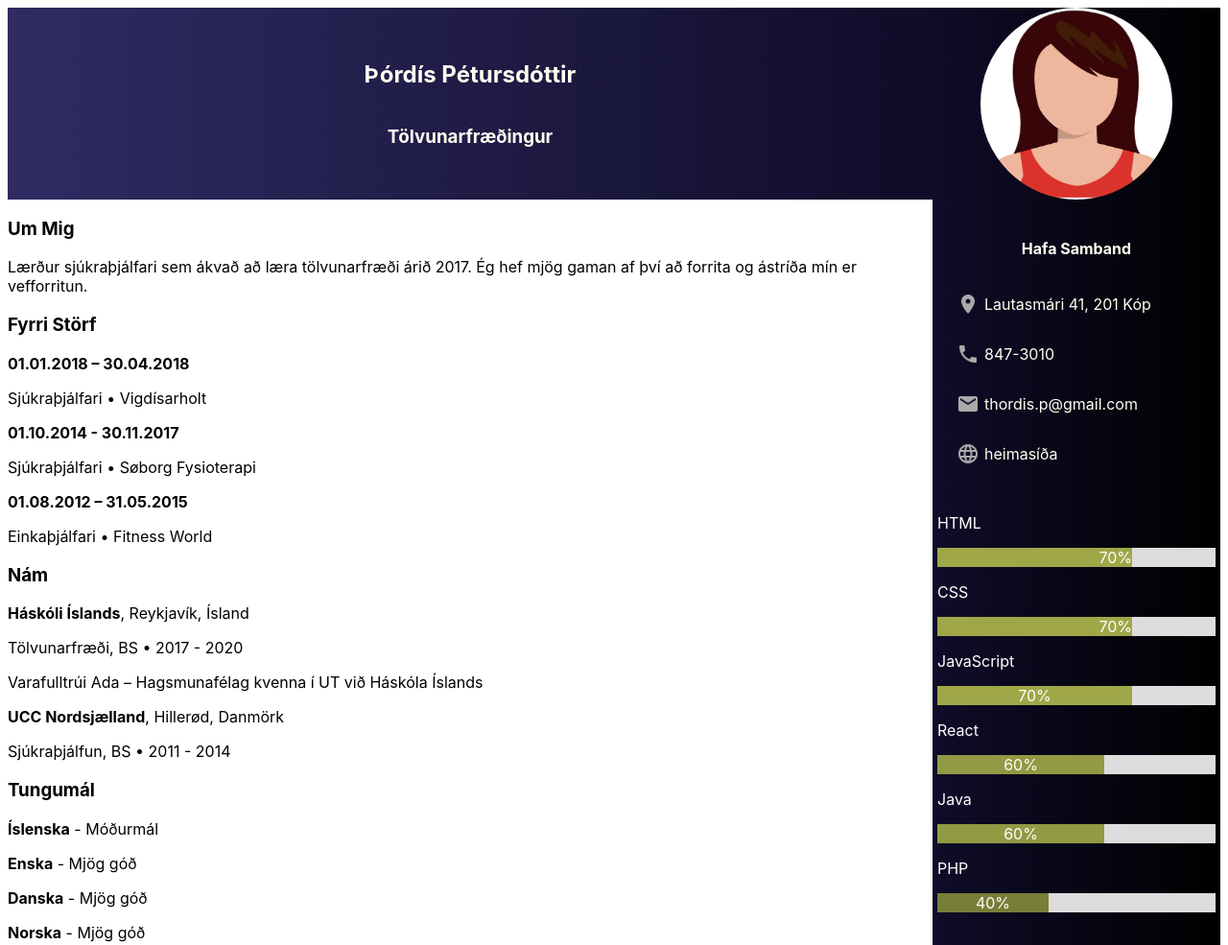
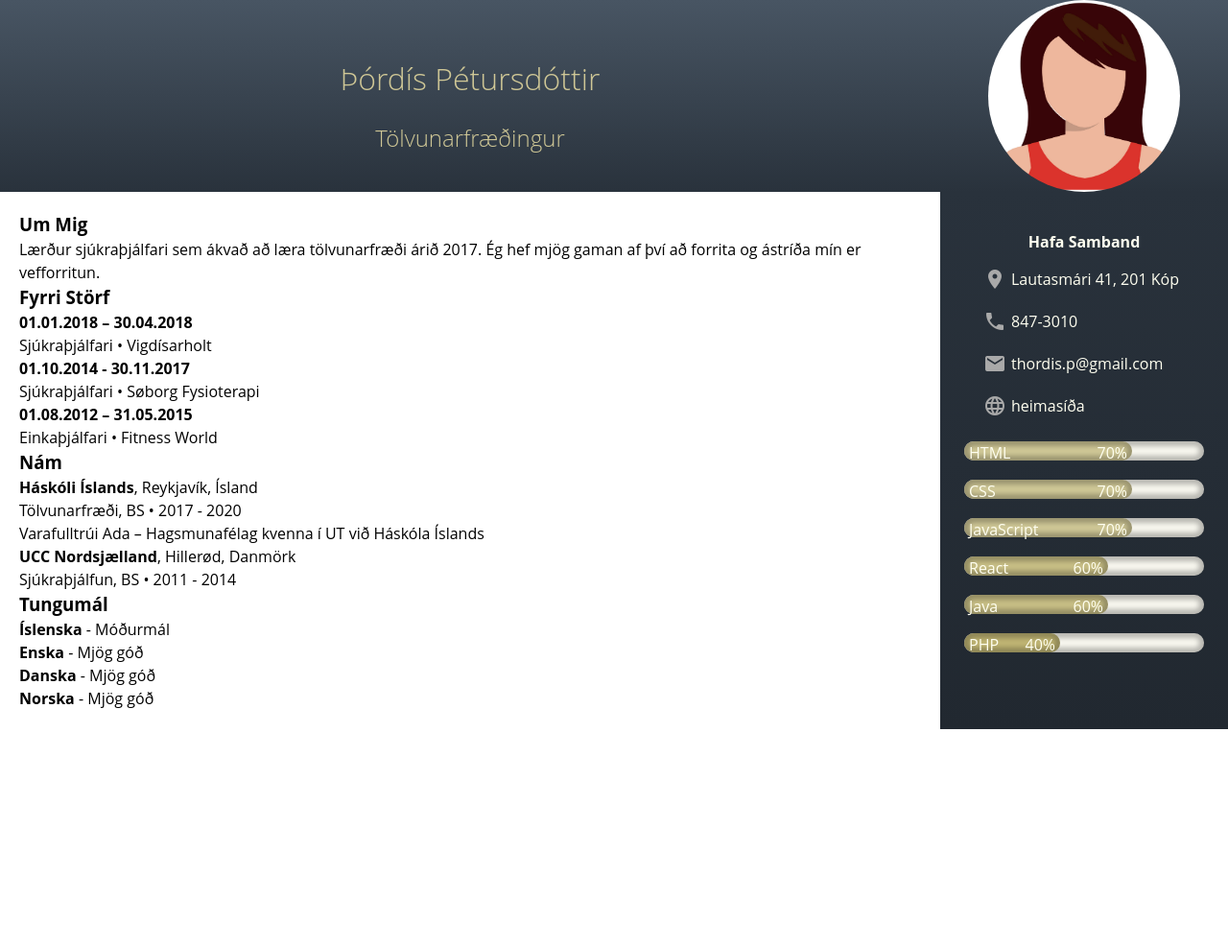
Before and after one commit to thordisp/thordisp.github.io, a website: page index.html in a window 1280 px wide. Shown: the top 985 px of the page at 96% size. After the commit the page ends 800 px from the top, so only its background shows below. Drawn offline with Linux system fonts and the light colour scheme.

Commit message:
New colors added, adjusting margin

```diff
--- a/index.html
+++ b/index.html
@@ -71,34 +71,46 @@
               </div>
             </div>
             <div class="skills">
-              <p>HTML</p>
               <div class="skills-container">
-                <div class="html">70%</div>
+                <div class="skill skill-html">
+                  <span>HTML</span>
+                  <span>70%</span>
+                </div>
               </div>
 
-              <p>CSS</p>
               <div class="skills-container">
-                <div class="css">70%</div>
+                <div class="skill skill-css">
+                  <span>CSS</span>
+                  <span>70%</span>
+                </div>
               </div>
 
-              <p>JavaScript</p>
               <div class="skills-container">
-                <div class="js">70%</div>
+                <div class="skill skill-js">
+                  <span>JavaScript</span>
+                  <span>70%</span>
+                </div>
               </div>
 
-              <p>React</p>
               <div class="skills-container">
-                <div class="react">60%</div>
+                <div class="skill skill-react">
+                  <span>React</span>
+                  <span>60%</span>
+                </div>
               </div>
 
-              <p>Java</p>
               <div class="skills-container">
-                <div class="java">60%</div>
+                <div class="skill skill-java">
+                  <span>Java</span>
+                  <span>60%</span>
+                </div>
               </div>
 
-              <p>PHP</p>
               <div class="skills-container">
-                <div class="php">40%</div>
+                <div class="skill skill-php">
+                  <span>PHP</span>
+                  <span>40%</span>
+                </div>
               </div>
             </div>
           </div>
--- a/styles.scss
+++ b/styles.scss
@@ -1,10 +1,26 @@
+*, *:before, *:after {
+  box-sizing: inherit;
+  padding: 0;
+  margin: 0;
+}
+
+html {
+  box-sizing: border-box;
+  font-family: helvetica, arial, sans-serif;
+  font-size: 16px;
+  line-height: 1.5;
+}
+
 .container {
-  font-family: -apple-system, BlinkMacSystemFont, 'Segoe UI', Roboto, Oxygen, Ubuntu, Cantarell, 'Open Sans', 'Helvetica Neue', sans-serif;
+  font-family: 'Open Sans', sans-serif;
 
   .header {
     display: grid;
     grid-template-rows: 200px;
     grid-template-columns: auto 300px;
+    background: #485563;  /* fallback for old browsers */
+    background: -webkit-linear-gradient(to top, #29323c, #485563);  /* Chrome 10-25, Safari 5.1-6 */
+    background: linear-gradient(to top, #29323c, #485563); /* W3C, IE 10+/ Edge, Firefox 16+, Chrome 26+, Opera 12+, Safari 7+ */
 
     &-title {
       grid-column-start: 1;
@@ -13,19 +29,24 @@
       flex-direction: column;
       justify-content: center;
       align-items: center;
-      color: ivory;
-      background: #0f0c29;  /* fallback for old browsers */
-      background: -webkit-linear-gradient(to right, #302b63, #0f0c29);  /* Chrome 10-25, Safari 5.1-6 */
-      background: linear-gradient(to right, #302b63, #0f0c29); /* W3C, IE 10+/ Edge, Firefox 16+, Chrome 26+, Opera 12+, Safari 7+ */
+      color: #cfc796;
+
+      h2 {
+        margin: 20px;
+        font-weight: lighter;
+        font-size: 32px;
+      }
+
+      h3 {
+        font-weight: lighter;
+        font-size: 24px;
+      }
     }
 
     &-image {
       display: flex;
       justify-content: center;
       align-items: center;
-      background: #0f0c29;  /* fallback for old browsers */
-      background: -webkit-linear-gradient(to right, #0f0c29, #000);  /* Chrome 10-25, Safari 5.1-6 */
-      background: linear-gradient(to right, #0f0c29, #000); /* W3C, IE 10+/ Edge, Firefox 16+, Chrome 26+, Opera 12+, Safari 7+ */
 
       img {
         width: 200px;
@@ -41,13 +62,20 @@
     grid-template-rows: auto;
     grid-template-columns: auto 300px;
 
+    .left {
+      display: grid;
+      grid-template-rows: auto;
+      padding: 20px;
+
+    }
+
     .right {
+      padding: 20px;
       grid-column-start: 2;
       grid-column-end: 3;
-      background: #0f0c29;  /* fallback for old browsers */
-      background: -webkit-linear-gradient(to right, #0f0c29, #000);  /* Chrome 10-25, Safari 5.1-6 */
-      background: linear-gradient(to right, #0f0c29, #000); /* W3C, IE 10+/ Edge, Firefox 16+, Chrome 26+, Opera 12+, Safari 7+ */
-
+      background: #485563;  /* fallback for old browsers */
+      background: -webkit-linear-gradient(to top, #212830, #29323c);  /* Chrome 10-25, Safari 5.1-6 */
+      background: linear-gradient(to top, #212830, #29323c); /* W3C, IE 10+/ Edge, Firefox 16+, Chrome 26+, Opera 12+, Safari 7+ */
       color: ivory;
 
       .info {
@@ -64,6 +92,7 @@
             display: flex;
             flex-direction: row;
             align-items: center;
+            margin-top: 10px;
 
             span {
               color: darkgrey;
@@ -73,45 +102,48 @@
         }
 
         .skills {
+          height: 20px;
           margin-left: 5px;
           margin-right: 5px;
-          text-align: left; /* Right-align text */
-          color: white; /* White text color */
+          text-align: left;
+          color: ivory;
 
           &-container {
-            width: 100%; /* Full width */
-            background-color: #ddd; /* Grey background */
+            width: 100%;
+            background-color: #f7f6ee;
+            -webkit-box-shadow: inset 0px 0px 5px 5px rgba(0,0,0,0.25);
+            -moz-box-shadow: inset 0px 0px 5px 5px rgba(0,0,0,0.25);
+            box-shadow: inset 0px 0px 5px 5px rgba(0,0,0,0.25);
+            border-radius: 10px;
           }
 
-          .html {
-            width: 70%;
-            background-color: #9fa749;
-            text-align: right;
-          }
-          .css {
-            width: 70%;
-            background-color: #9fa749;
-            text-align: right;
-          }
-          .js {
-            width: 70%;
-            background-color: #9fa749;
-            text-align: center;
-          }
-          .java {
-            width: 60%;
-            background-color: #929a43;
-            text-align: center;
-          }
-          .react {
-            width: 60%;
-            background-color: #929a43;
-            text-align: center;
-          }
-          .php {
-            width: 40%;
-            background-color: #787e37;
-            text-align: center;
+          .skill {
+            height: 20px;
+            display: flex;
+            flex-direction: row;
+            justify-content: space-between;
+            margin-bottom: 20px;
+            padding-left: 5px;
+            padding-right: 5px;
+            border-radius: 10px;
+            -webkit-box-shadow: inset 0px 0px 5px 5px rgba(0,0,0,0.25);
+            -moz-box-shadow: inset 0px 0px 5px 5px rgba(0,0,0,0.25);
+            box-shadow: inset 0px 0px 5px 5px rgba(0,0,0,0.25);
+
+            &-html, &-css, &-js {
+              width: 70%;
+              background-color: #cfc796;
+            }
+
+            &-java, &-react{
+              width: 60%;
+              background-color: #c7be85;
+            }
+
+            &-php {
+              width: 40%;
+              background-color: #bfb473;
+            }
           }
         }
       }
```
Also changed, not shown: styles.css.
